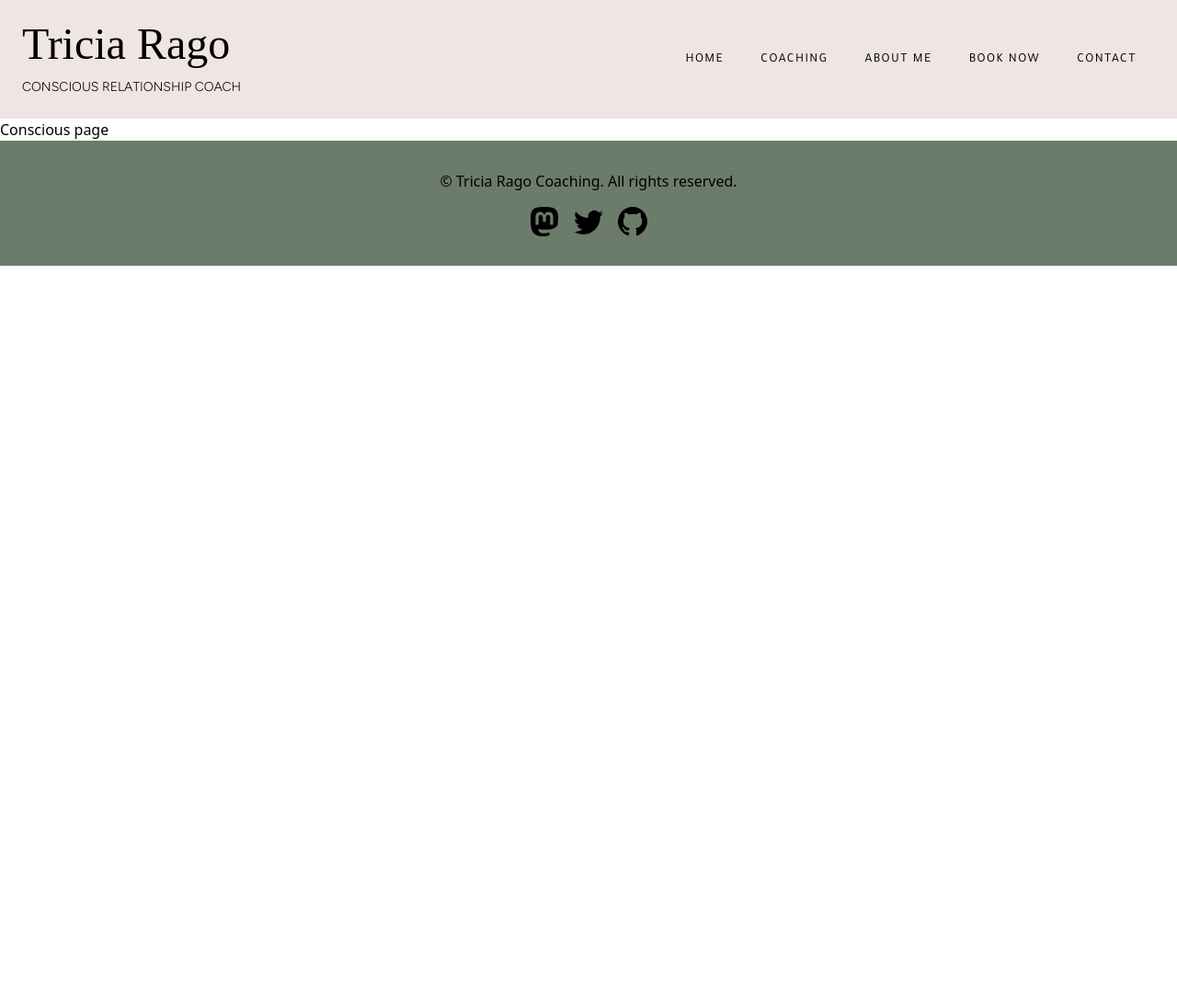
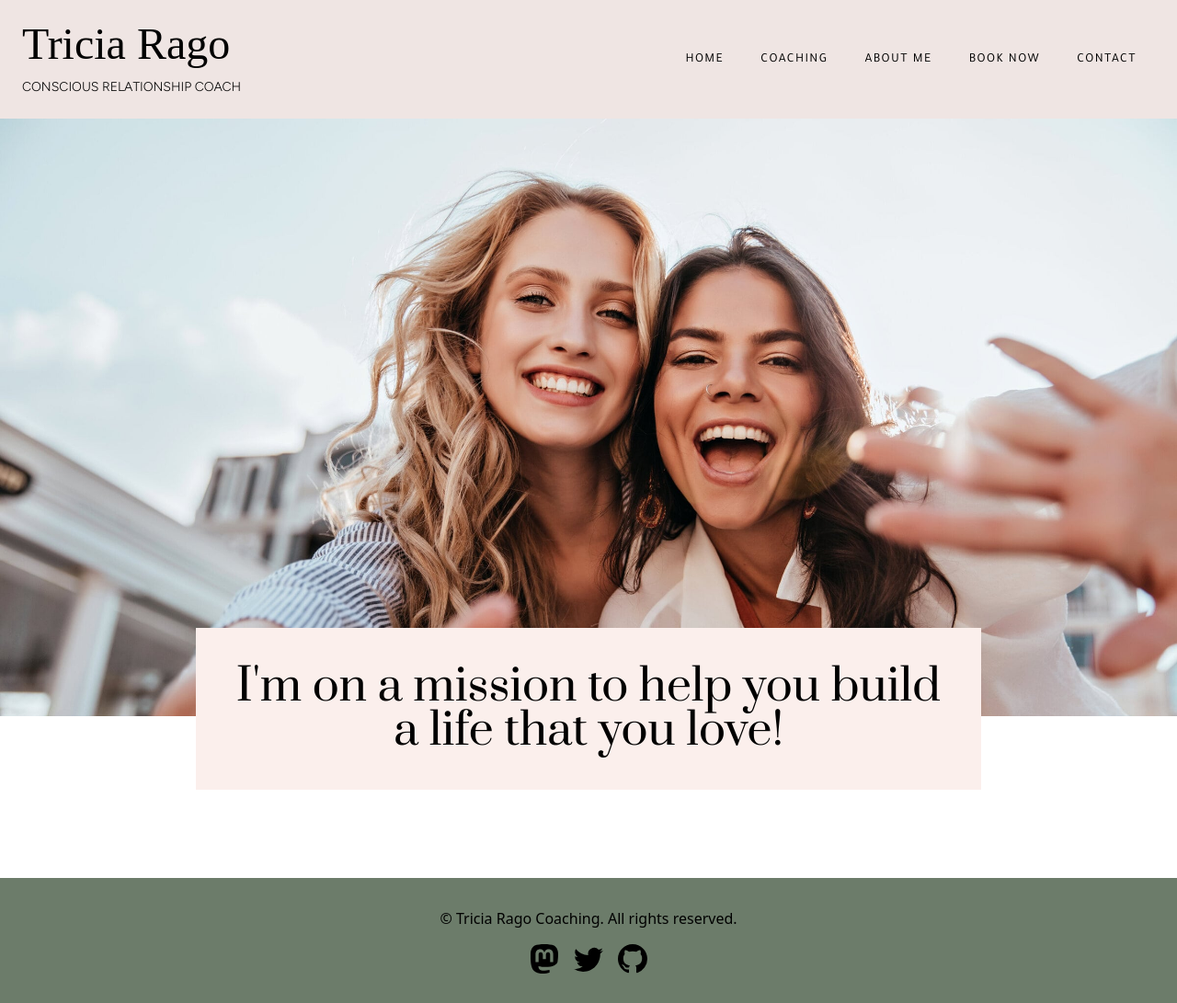
Before and after one commit to starks97/coach-tricia, an Astro site: page /coaching in a window 1280 px wide. Shown: the whole page at 92% size. Before the commit the page ends 800 px from the top, so only its background shows below. Built offline with nearby package versions, Linux system fonts and the light colour scheme; Astro itself is replaced by a stand-in of ours; a web font is replaced by a local one.

Commit message:
FEATURE[coach page]

```diff
--- /dev/null
+++ b/src/components/coaching/Description.astro
@@ -0,0 +1,3 @@
+---
+
+---
--- /dev/null
+++ b/src/components/coaching/Hero.astro
@@ -0,0 +1,26 @@
+---
+import data from "../../data.json";
+
+const title = data.coaching["hero"].title;
+const image = data.coaching["hero"].image;
+---
+
+<div class="flex flex-col justify-center items-center">
+    <div class="w-full  flex items-center justify-center" id="image">
+        <img src={image} alt="hero image" class="object-cover"/>
+    </div>
+
+    <div class=" bg-hero_bg2  w-8/12 p-10 -translate-y-24 h-auto" >
+        <h1 class="text-5xl text-center font-light font-prata">{title}</h1>
+    </div>
+
+</div>
+
+<style>
+    #image img{
+        height: 650px;
+        width: 100%;
+        object-fit:cover;
+        object-position: top;
+    }
+</style>
--- a/src/data.json
+++ b/src/data.json
@@ -33,5 +33,11 @@
         "Move beyond feeling stuck or defeated, finding renewed confidence and feeling empowered to create a fresh vision for your future."
       ]
     }
+  },
+  "coaching": {
+    "hero": {
+      "title": "I'm on a mission to help you build a life that you love!",
+      "image": "/images/coach_hero.jpg"
+    }
   }
 }
--- a/src/pages/coaching.astro
+++ b/src/pages/coaching.astro
@@ -1,14 +1,11 @@
 ---
 import Layout from '../layouts/Layout.astro';
+import Hero from "../components/coaching/Hero.astro"
 
 ---
 
-
-
 <Layout title='Conscious Uncoupling | Tricia Rago Coaching' description='Conscious Uncoupling  Tricia Rago' image='example.jpg'>
 <main>
-    <section aria-label="Conscious page">
-        <h1>Conscious page</h1>
-    </section>
+    <Hero/>
 </main>
 </Layout>
```
Also changed, not shown: pnpm-lock.yaml, public/images/coach_hero.jpg (added), 1 other file.
